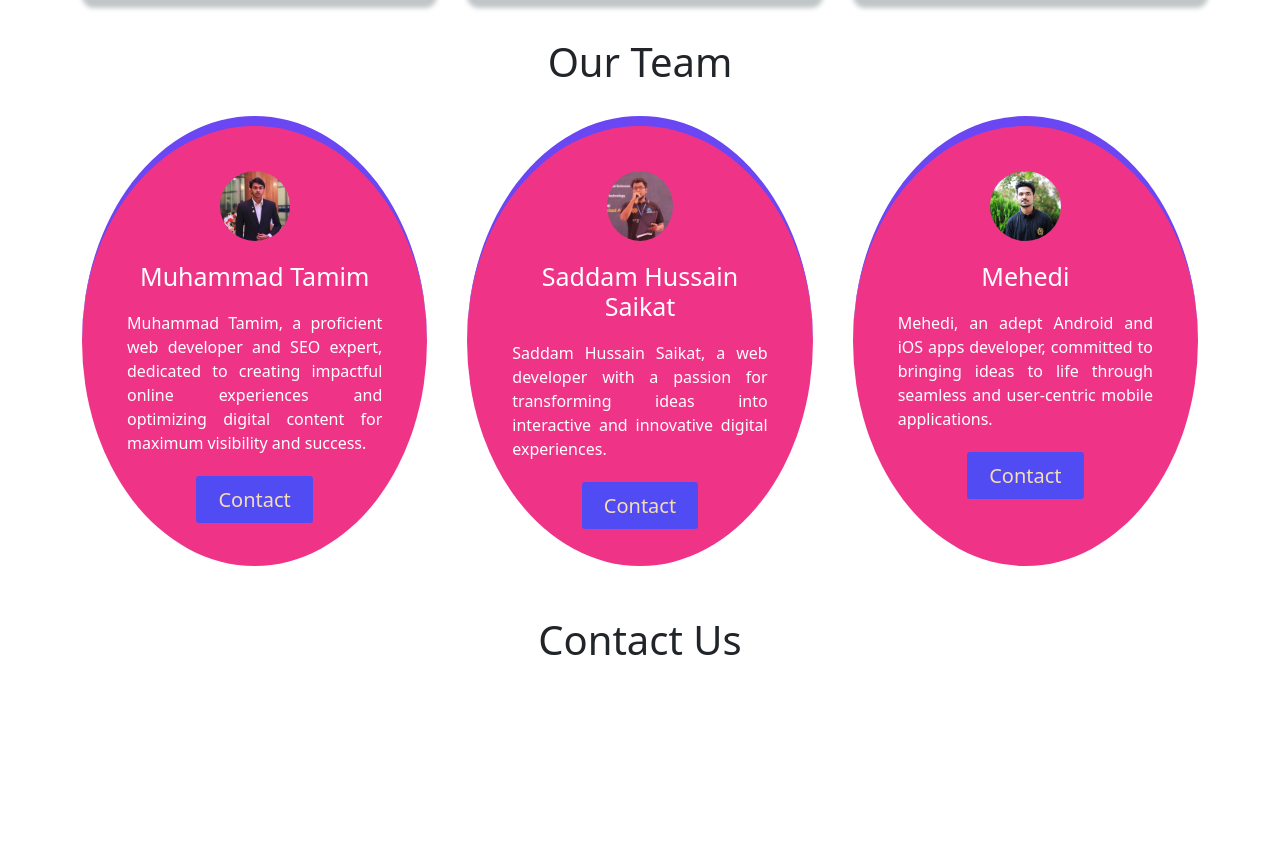
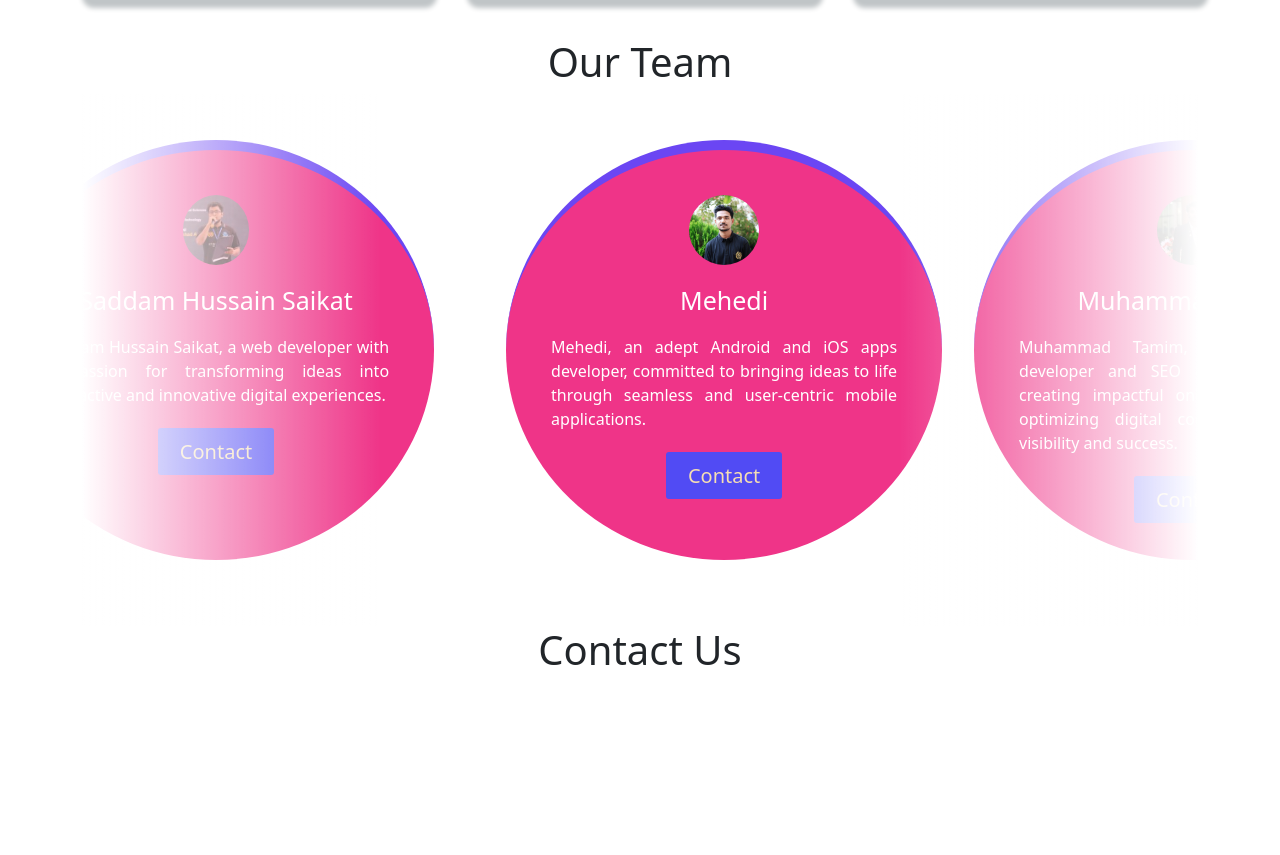
Before and after one commit to muhammad-tamim/NexGen-Lab, a React (Vite) app: page / in a window 1280 px wide. Shown: the part 1595-2450 px from the top of the page. Built offline with nearby package versions, Linux system fonts and the light colour scheme.

Commit message:
install react marquee & apply on our team

```diff
--- a/package.json
+++ b/package.json
@@ -16,7 +16,8 @@
     "bootstrap": "^5.3.2",
     "react": "^18.2.0",
     "react-bootstrap": "^2.10.0",
-    "react-dom": "^18.2.0"
+    "react-dom": "^18.2.0",
+    "react-fast-marquee": "^1.6.4"
   },
   "devDependencies": {
     "@types/react": "^18.2.43",
--- a/src/components/our-team/Our-team.jsx
+++ b/src/components/our-team/Our-team.jsx
@@ -3,36 +3,41 @@ import './Our-team.css'
 import tamimProfile from '../../../public/images/Muhammad-Tamim.jpeg'
 import saikatProfile from '../../../public/images/saikat.jpg'
 import mehediProfile from '../../../public/images/mehedi.jpg'
+import Marquee from "react-fast-marquee";
+
 
 const OurTeam = () => {
     return (
         <div>
+
             <section id="our-team">
                 <div className="container">
                     <h1 className="sub-title">Our Team</h1>
+                    <Marquee speed={100} gradient={true} gradientWidth={300}>
                         <div className="developer-list">
-                        <div>
+                            <div className='m-3'>
                                 <img src={tamimProfile} alt="" />
                                 <h2>Muhammad Tamim</h2>
                                 <p>Muhammad Tamim, a proficient web developer and SEO expert, dedicated to creating impactful online experiences and optimizing digital content for maximum visibility and success.</p>
                                 <a href="#">Contact</a>
                             </div>
-                        <div>
+                            <div className='m-3'>
                                 <img src={saikatProfile} alt="" />
                                 <h2>Saddam Hussain Saikat</h2>
                                 <p>Saddam Hussain Saikat, a web developer with a passion for transforming ideas into interactive and innovative digital experiences.</p>
                                 <a href="#">Contact</a>
                             </div>
-                        <div>
+                            <div className='m-3'>
                                 <img src={mehediProfile} alt="" />
                                 <h2>Mehedi</h2>
                                 <p>Mehedi, an adept Android and iOS apps developer, committed to bringing ideas to life through seamless and user-centric mobile applications.</p>
                                 <a href="#">Contact</a>
                             </div>
                         </div>
+                    </Marquee>
                 </div>
             </section>
-        </div>
+        </div >
     );
 };
 
```
Also changed, not shown: 1 other file (tests, documents, lock files or other folders). Lines whose indentation alone changed are shown as unchanged.
